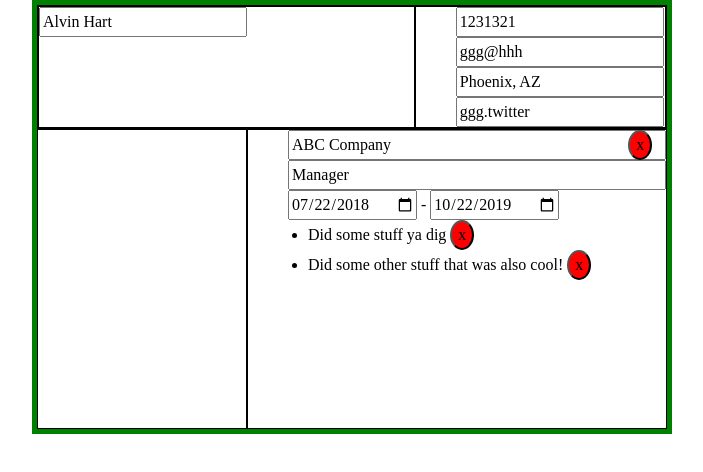
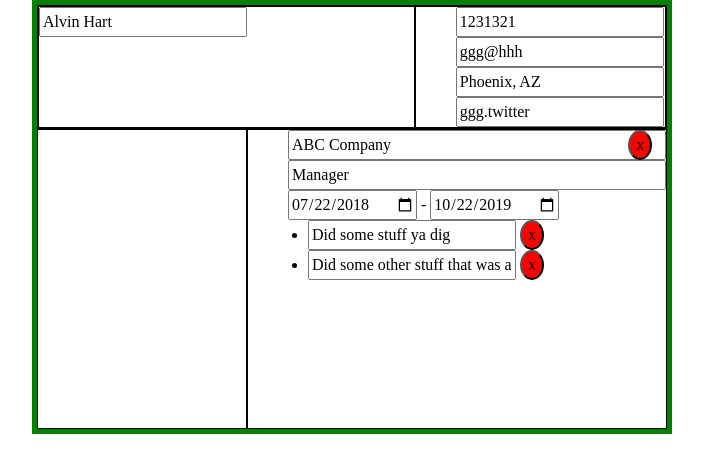
Before and after one commit to greenzombie123/cv-application, a React (Vite) app: page / in a window 1280 px wide. Shown: the top 472 px of the page, without its empty margins (288-991 px from the left). Built offline with nearby package versions, Linux system fonts and the light colour scheme.

Commit message:
Implement eventHandler for WorkAchievementList

```diff
--- a/src/components/MainInfoSection/WorkSection/WorkAchievementList.jsx
+++ b/src/components/MainInfoSection/WorkSection/WorkAchievementList.jsx
@@ -1,17 +1,23 @@
-import DeleteButton from "../../UtilityComponents/DeleteButton"
-import './WorkAchievementList.css'
+import DeleteButton from "../../UtilityComponents/DeleteButton";
+import Input from "../../UtilityComponents/Input";
+import "./WorkAchievementList.css";
 
-function WorkAchievementList({workAchievementList}){
-
-    return (
-        <ul className="workAchievementList">
-            {
-                workAchievementList.map(workAchievement => <li className="workAchievement" key={workAchievement.id}>
-                    {workAchievement.text} <DeleteButton/>
-                </li>)
-            }
-        </ul>
-     )
+function WorkAchievementList({ workAchievementList, onChange }) {
+  return (
+    <ul className="workAchievementList">
+      {workAchievementList.map((workAchievement) => (
+        <li className="workAchievement" key={workAchievement.id}>
+          <Input
+            id={workAchievement.id}
+            value={workAchievement.text}
+            placeholder="Achievement"
+            onChange={onChange(workAchievement.id)}
+          />{" "}
+          <DeleteButton />
+        </li>
+      ))}
+    </ul>
+  );
 }
 
-export default WorkAchievementList
+export default WorkAchievementList;
--- a/src/components/MainInfoSection/WorkSection/WorkSection.jsx
+++ b/src/components/MainInfoSection/WorkSection/WorkSection.jsx
@@ -16,6 +16,21 @@ function WorkSection({ hasSubmit }) {
       const workInfoCopy = listCopy.find((wi) => wi.id === id);
       workInfoCopy[propName] = e.target.value;
       setWorkInfoList(listCopy);
+    };
+  }
+
+  function onAchievementChange(workInfoId) {
+    return (achievementId) => {
+      const listCopy = [...workInfoList];
+      const workInfoCopy = listCopy.find((wi) => wi.id === workInfoId);
+      const achievementListCopy = workInfoCopy.workAchievementList;
+      return (e) => {
+        const achievement = achievementListCopy.find(
+          (a) => a.id === achievementId
+        );
+        achievement.text = e.target.value;
+        setWorkInfoList(listCopy);
+      };
     };
   }
 
@@ -45,6 +60,7 @@ function WorkSection({ hasSubmit }) {
             />
             <WorkAchievementList
               workAchievementList={workInfo.workAchievementList}
+              onChange={onAchievementChange(workInfo.id)}
             />
           </WorkInfo>
         );
```
